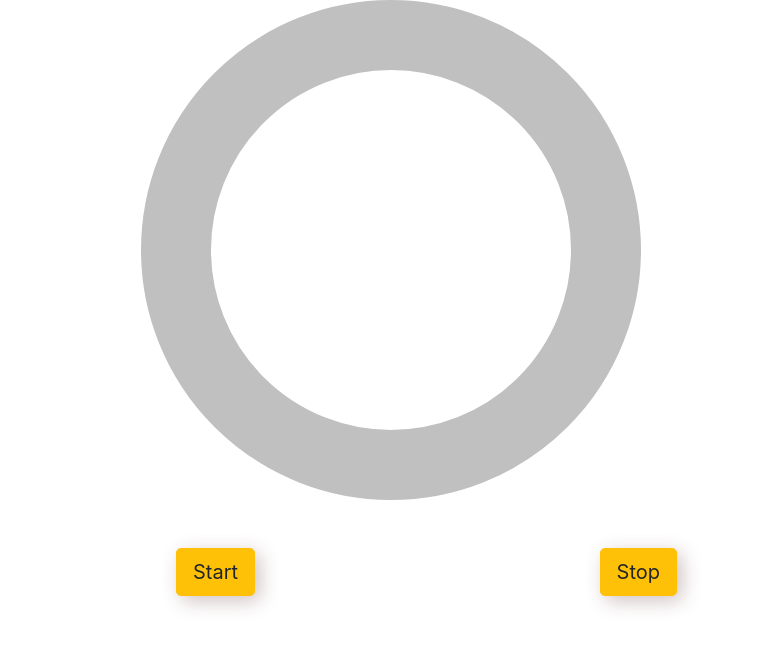
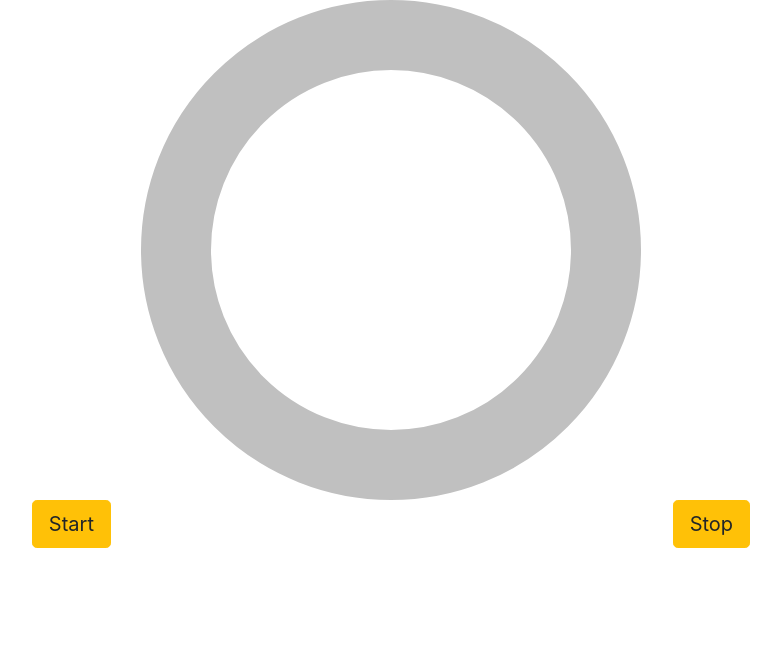
Before and after one commit to codingwhiz-BackendDev/RandomColorGenerator, a plain HTML site: page div changing color.html in a window 1280 px wide. Shown: the whole page, without its empty margins (249-1030 px from the left). Drawn offline with nearby package versions, Linux system fonts and the light colour scheme.

Commit message:
Update div changing color.html
Updated ...

```diff
--- a/div changing color.html
+++ b/div changing color.html
@@ -1,4 +1,5 @@
 <html lang="en">
+
 <head>
   <meta charset="UTF-8">
   <meta http-equiv="X-UA-Compatible" content="IE=edge">
@@ -6,36 +7,42 @@
   <link rel="stylesheet" href="boot 5/css/bootstrap.css">
   <title>A div changing color</title>
   <style>
-        button{
-             margin-left: 340px;
-             box-shadow: 5px 5px 20px rgb(209, 194, 194);
+    * {
+      margin: 0%;
+      padding: 0%;
+    }
+
+    .button {
+      margin: auto;
+      width: 100%;
+      display: flex;
+      justify-content: space-around;
     }
   </style>
 </head>
-<body id="changes">
-      <div class="container justify-content-center rounded-circle" style=
-      "border: 70px solid silver; width: 500px; height: 500px;" id="change"></div>
-        <br><br>
+
+<body id="body">
+  <div class="container justify-content-center rounded-circle"
+    style="border: 70px solid silver; width: 500px; height: 500px;" id="border"></div>
   </div>
-        <div class="container justify-content-space-around justify-content-center">
 
-        <button type="button" id="yes" class="btn btn-warning btn-lg" onclick="okay = setInterval(me, 1)">Start</button>
-        <button type="button" id="no" class="btn btn-warning btn-lg" onclick="clearInterval(okay)">Stop</button>
+  <div class="button">
+
+    <button type="button" class="btn btn-warning btn-lg" onclick="okay = setInterval(ChangeColor, 1)">Start</button>
+    <button type="button" class="btn btn-warning btn-lg" onclick="clearInterval(okay)">Stop</button>
 
   </div>
 
 
   <script>
-      function me() {
-        change = document.getElementById("change");
-        changes = document.getElementById("changes");
-        changes.style.backgroundColor = Math.floor( Math.random()* 0xffffff);
-        change.style.borderColor = Math.floor(Math.random() * 0xffffff);
-
+    function ChangeColor() {
+      border = document.getElementById("border");
+      border.style.backgroundColor = Math.floor(Math.random() * 0xffffff);
+      border.style.borderColor = Math.floor(Math.random() * 0xffffff);
 
     }
 
-
   </script>
 </body>
+
 </html>
```
Lines whose indentation alone changed are shown as unchanged.
